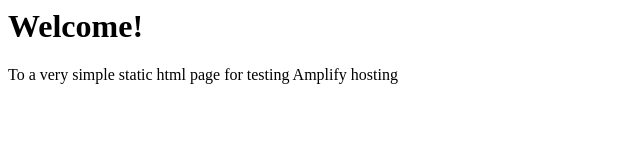
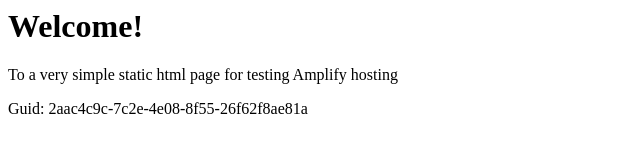
Before and after one commit to aws-aemilia-sin/Github-PR-Commit-Integration-Test-DoNotTouch-GitH-MJCD6L4M-v1-preprod-ap-southeast-1, a website: page src/index.html in a window 1280 px wide. Shown: the whole page, without its empty margins (0-640 px from the left). Drawn offline with Linux system fonts and the light colour scheme.

Commit message:
commit from integ tests

```diff
--- a/src/index.html
+++ b/src/index.html
@@ -1,3 +1,5 @@
+
+
 <html lang="en">
 
 <head>
@@ -10,6 +12,6 @@
 <body>
     <h1>Welcome!</h1>
     <p>To a very simple static html page for testing Amplify hosting</p>
-</body>
+    <p>Guid: 2aac4c9c-7c2e-4e08-8f55-26f62f8ae81a</p></body>
 
 </html>
```
